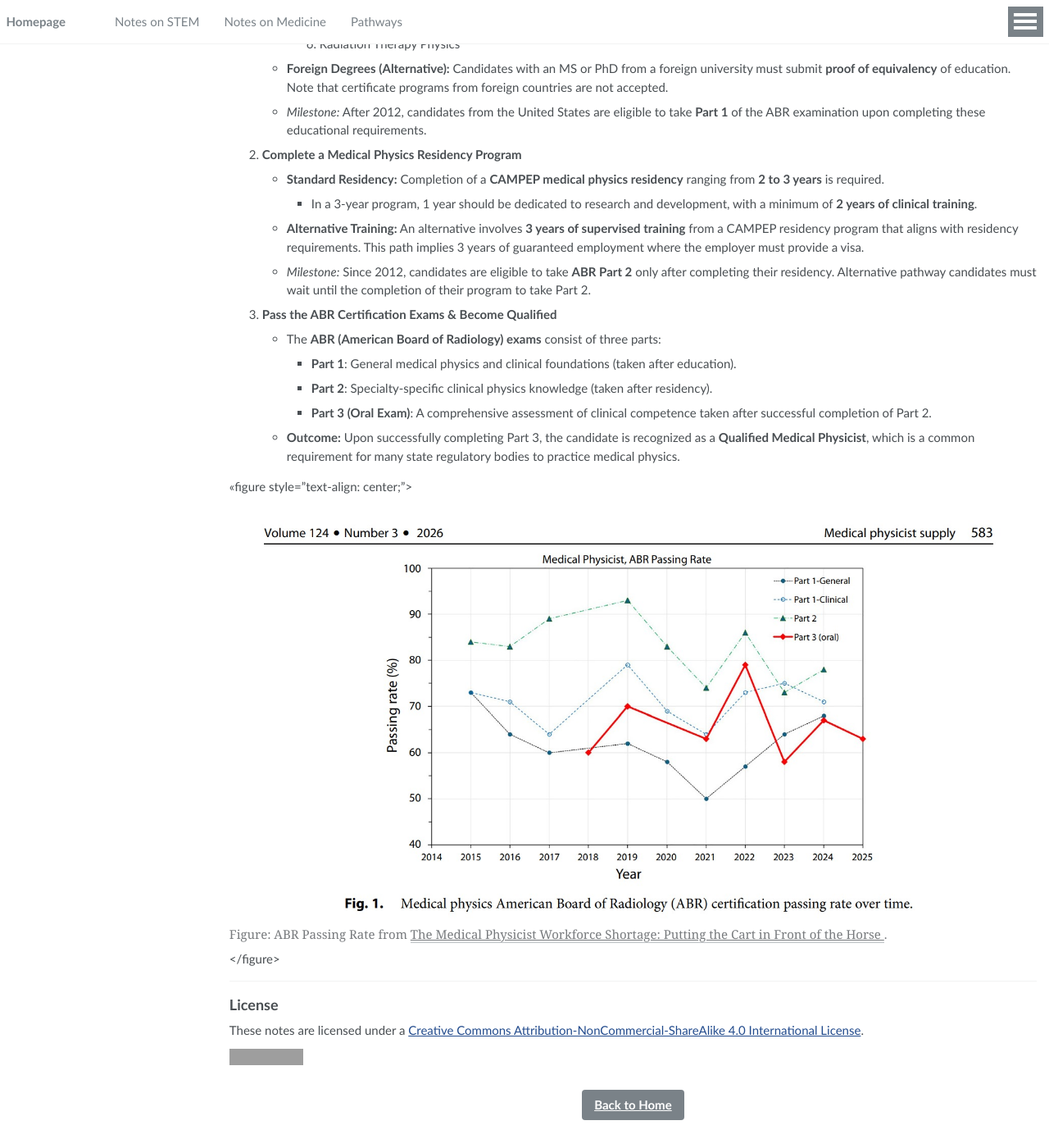
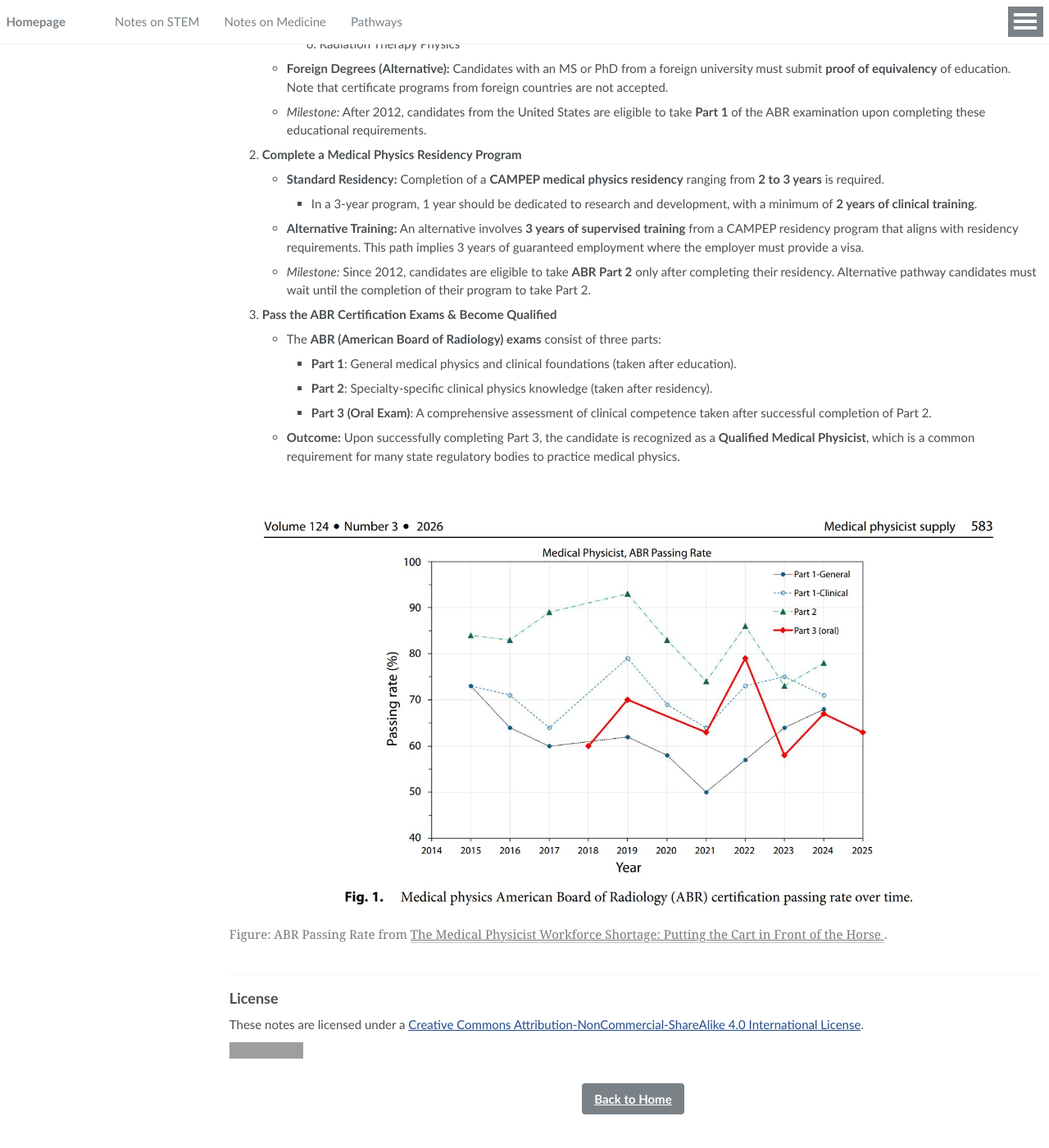
Before and after one commit to Louis-QiuyuLu/Louis-QiuyuLu.github.io, a Jekyll site: the page built from _pages/pathways.md, in a window 1280 px wide and 1400 px high, scrolled down 3506 px. Shown: the whole window at 82% size. Built offline with Jekyll 4.4.1, drawn with Linux system fonts in a browser that asks for light colours; grey boxes are pictures that could not be loaded.

Commit message:
Update pathways.md

```diff
--- a/_pages/pathways.md
+++ b/_pages/pathways.md
@@ -104,7 +104,7 @@ In the United States, the process is regulated by the **American Board of Radiol
         * **Part 3 (Oral Exam)**: A comprehensive assessment of clinical competence taken after successful completion of Part 2.
     * **Outcome:** Upon successfully completing Part 3, the candidate is recognized as a **Qualified Medical Physicist**, which is a common requirement for many state regulatory bodies to practice medical physics.
 
-<<figure style="text-align: center;">
+<figure style="text-align: center;">
   <img src="https://Louis-QiuyuLu.github.io/images/USA_PassingRate.jpeg" alt="ABR Passing Rate" style="max-width: 100%; height: auto;">
   <figcaption>
     Figure: ABR Passing Rate from
```
